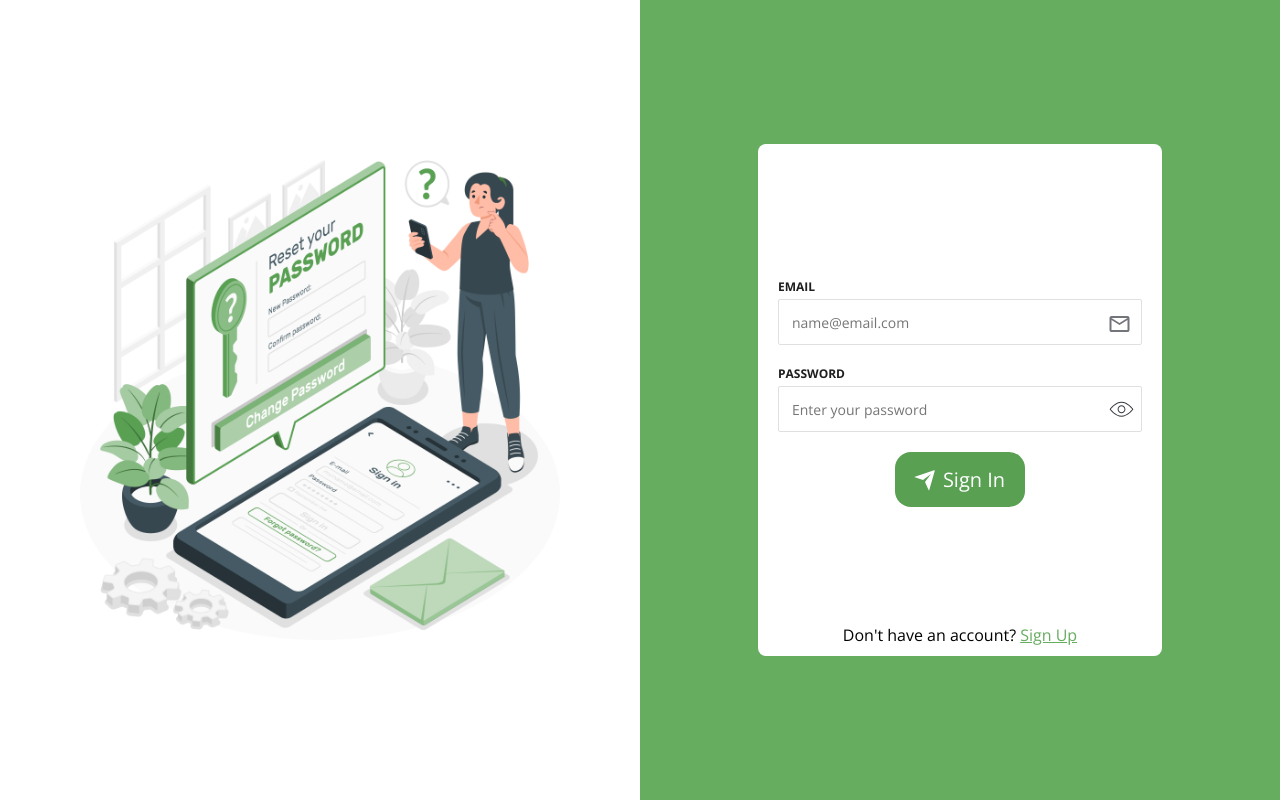
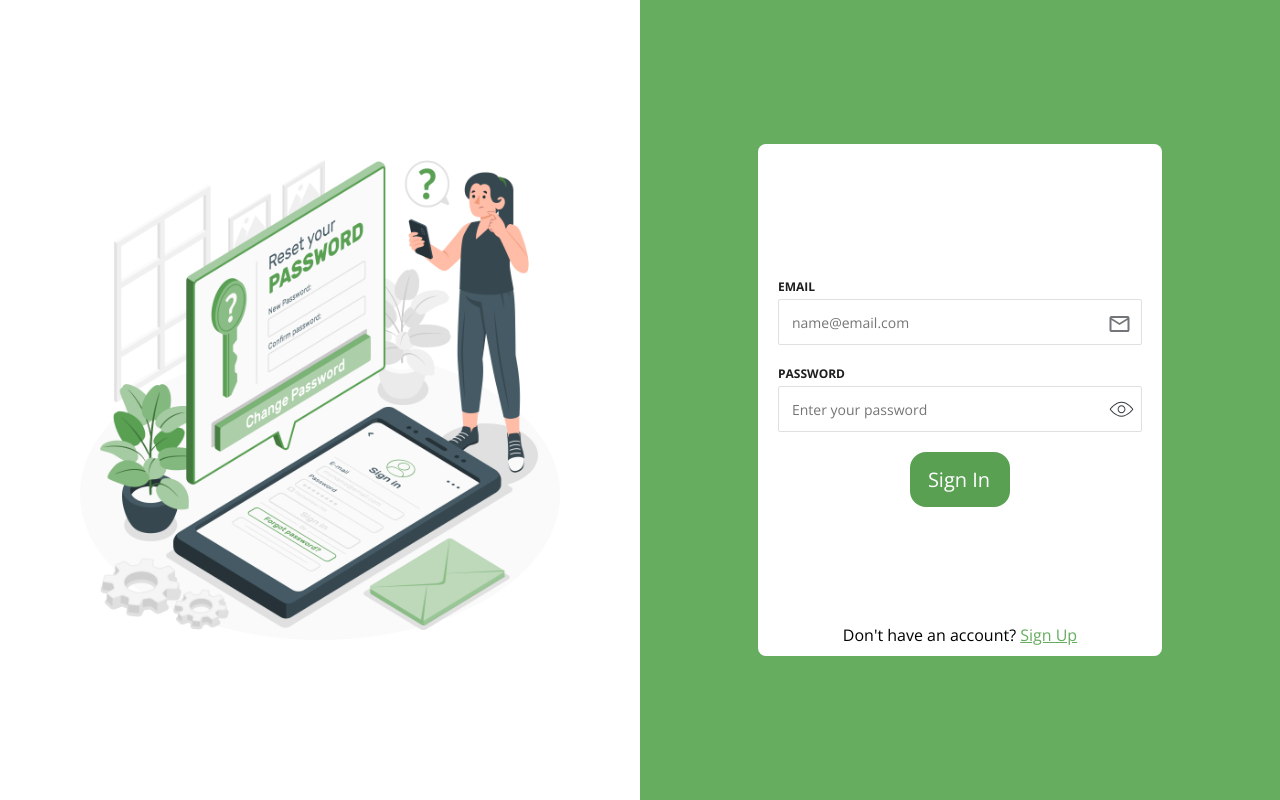
Before and after one commit to yousef-RXy/Rasclny, an Angular app: page /auth in a window 1280 px wide. Built offline with nearby package versions, Linux system fonts and the light colour scheme.

Commit message:
Resolved merge conflicts

```diff
--- a/src/app/components/button/button.component.html
+++ b/src/app/components/button/button.component.html
@@ -1,23 +1,8 @@
 <button
   [type]="type"
+  [style.color]="color"
+  [style.background-color]="backGroundColor"
   [disabled]="disabled"
-  [ngStyle]="{ 'background-color': backGroundColor, color: color }"
 >
-  <div class="svg-wrapper-1">
-    <div class="svg-wrapper">
-      <svg
-        xmlns="http://www.w3.org/2000/svg"
-        viewBox="0 0 24 24"
-        width="24"
-        height="24"
-      >
-        <path fill="none" d="M0 0h24v24H0z"></path>
-        <path
-          fill="currentColor"
-          d="M1.946 9.315c-.522-.174-.527-.455.01-.634l19.087-6.362c.529-.176.832.12.684.638l-5.454 19.086c-.15.529-.455.547-.679.045L12 14l6-8-8 6-8.054-2.685z"
-        ></path>
-      </svg>
-    </div>
-  </div>
-  <span>{{ text }}</span>
+  {{ text }}
 </button>
--- a/src/app/pages/home/home.component.html
+++ b/src/app/pages/home/home.component.html
@@ -1,2 +1,2 @@
-<app-home-top />
-<app-footer />
+<app-home-top></app-home-top>
+<app-footer></app-footer>
--- a/src/app/pages/singl-product/singl-product.component.html
+++ b/src/app/pages/singl-product/singl-product.component.html
@@ -23,5 +23,5 @@
                 {{singleProductData?.products?.price}} Pound
             </p>
         </div>
-        <app-button [color]="'white'" [backGroundColor]="'rgba(89, 160, 83, 1)'" [text]="'request'"></app-button>
+
     </div>
--- a/src/app/pages/singl-product/singl-product.component.ts
+++ b/src/app/pages/singl-product/singl-product.component.ts
@@ -1,5 +1,5 @@
 import { Component, OnInit } from '@angular/core';
-import { ActivatedRoute } from '@angular/router';
+import { ActivatedRoute } from '@angular/router';  // Import ActivatedRoute
 import { SingleProductService } from '../../services/single-product.service';
 
 @Component({
@@ -8,20 +8,22 @@ import { SingleProductService } from '../../services/single-product.service';
   styleUrls: ['./singl-product.component.css']
 })
 export class SinglProductComponent implements OnInit {
-  product: any | null = '';
-  singleProductData: any; // Adjust the type according to your service response
+  product: any | null = '';  // Use null as initial value instead of an empty string
+  singleProductData: any;
 
-  constructor(private route: ActivatedRoute, private singleProductService: SingleProductService) {}
+  constructor(
+    private route: ActivatedRoute,
+    private singleProductService: SingleProductService
+  ) {}
 
   ngOnInit(): void {
-    this.product = this.route.snapshot.paramMap.get('productId');
-    console.log('product from URL:', this.product);
+    this.product = this.route.snapshot.paramMap.get('productId');  // Get productId from route params
+    console.log('Product from URL:', this.product);
 
     if (this.product) {
       this.singleProductService.getData(this.product).subscribe(response => {
         this.singleProductData = response;
         console.log('Product data:', this.singleProductData);
-        console.log(this.singleProductData)
       });
     }
   }
```
Also changed, not shown: src/app/app.module.ts (+6 -1 lines), src/app/components/button/button.component.ts (+4 -4 lines).
